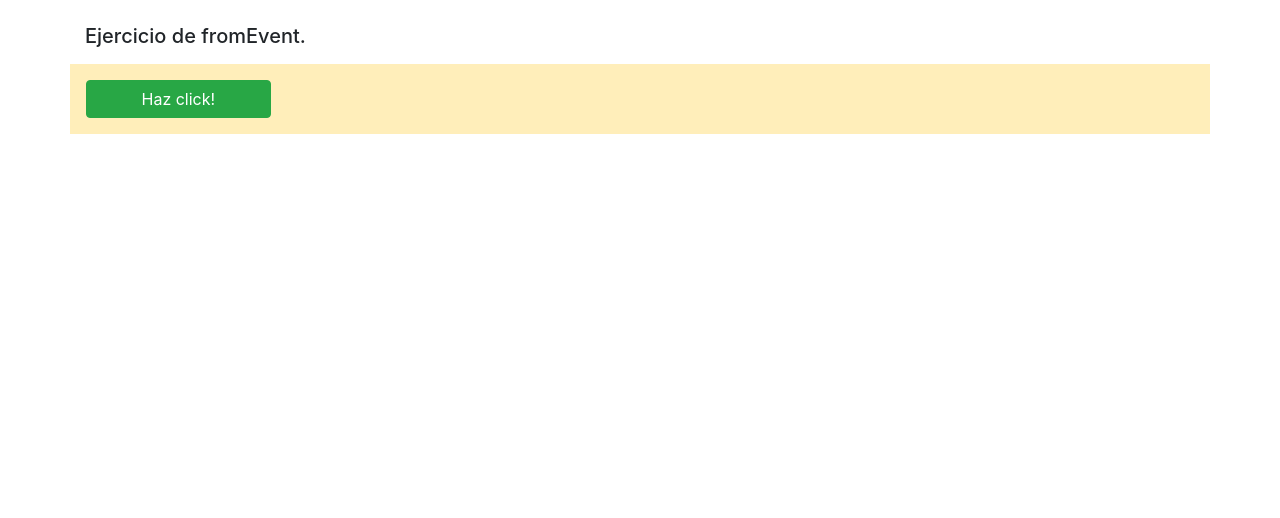
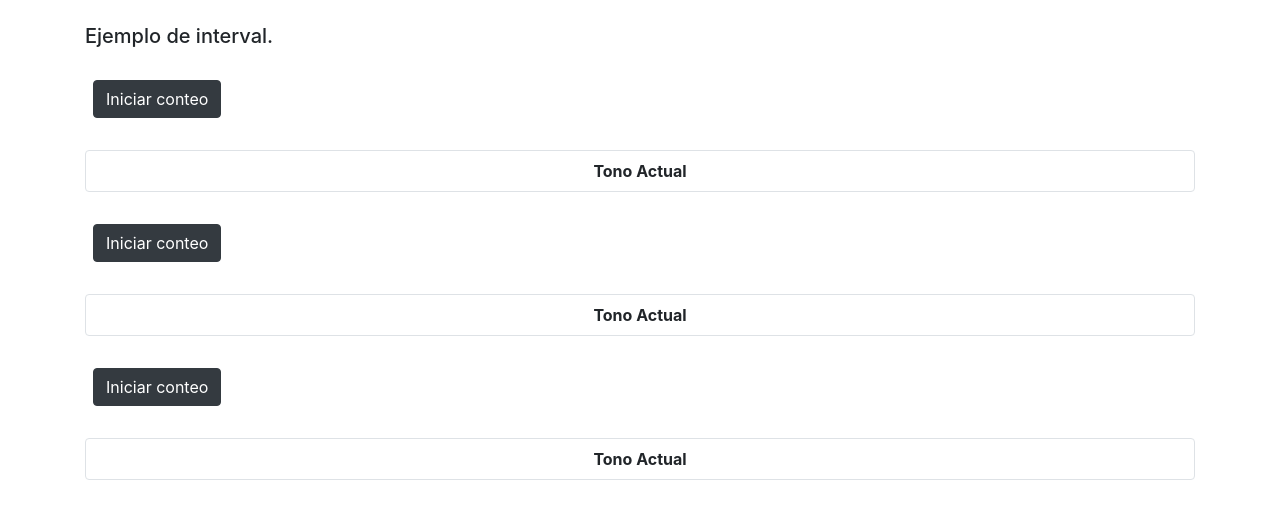
Before and after one commit to qualitrain/cursoAng, an Angular app: page / in a window 1280 px wide. Shown: the top 518 px of the page. Built offline with nearby package versions, Linux system fonts and the light colour scheme.

Commit message:
Ejemplo de pipeline y componente parametrizado

```diff
--- a/src/app/app.component.html
+++ b/src/app/app.component.html
@@ -12,4 +12,10 @@
     <p class="h5 my-3">Ejercicio de fromEvent. </p>
     <app-test-rxjs01></app-test-rxjs01>
   </div>
+  <div class="mt-4">
+    <p class="h5 my-3">Ejemplo de interval. </p>
+    <app-test-interval pausaStr="400"></app-test-interval>
+    <app-test-interval pausaStr="800"></app-test-interval>
+    <app-test-interval></app-test-interval>
+  </div>
 </div>
--- a/src/app/app.component.ts
+++ b/src/app/app.component.ts
@@ -8,7 +8,7 @@ import { Component } from '@angular/core';
 export class AppComponent {
   ejemploObservable:boolean=false;
   ejemploFromEvent:boolean=false;
-  ejercicioFromEvent:boolean=true;
+  ejercicioFromEvent:boolean=false;
 
   title = 'cursoAng';
 }
--- a/src/app/app.module.ts
+++ b/src/app/app.module.ts
@@ -6,13 +6,15 @@ import { AppComponent } from './app.component';
 import { TestObservableComponent } from './test-observable/test-observable.component';
 import { RepasoArreglosComponent } from './repaso-arreglos/repaso-arreglos.component';
 import { TestRxjs01Component } from './test-rxjs01/test-rxjs01.component';
+import { TestIntervalComponent } from './test-interval/test-interval.component';
 
 @NgModule({
   declarations: [
     AppComponent,
     TestObservableComponent,
     RepasoArreglosComponent,
-    TestRxjs01Component
+    TestRxjs01Component,
+    TestIntervalComponent
   ],
   imports: [
     BrowserModule,
--- /dev/null
+++ b/src/app/test-interval/test-interval.component.css
@@ -0,0 +1,3 @@
+.barra{
+    font-weight: bolder;
+ }
--- /dev/null
+++ b/src/app/test-interval/test-interval.component.html
@@ -0,0 +1,7 @@
+<div class="mt-4 p-2">
+    <button class="btn btn-dark" (click)="iniciarConteo()">Iniciar conteo</button>
+</div>
+<div class="mt-4 text-center rounded py-2 border barra"
+     [class]="tonoActual">
+    Tono Actual
+</div>
--- /dev/null
+++ b/src/app/test-interval/test-interval.component.ts
@@ -0,0 +1,52 @@
+import { Component, Input, OnInit } from '@angular/core';
+import { Observable, interval, map, take,tap } from 'rxjs';
+
+@Component({
+  selector: 'app-test-interval',
+  templateUrl: './test-interval.component.html',
+  styleUrls: ['./test-interval.component.css']
+})
+export class TestIntervalComponent implements OnInit{
+  @Input()
+  pausaStr:string | undefined;
+
+  pausa:number=1500;
+  tonos:string[] =      ["light", "primary", "secondary", "success", "danger", "warning", "info", "dark"];
+  tonosTexto:string[] = ["dark",  "light",   "light",     "light",   "light",  "dark", "light", "light"];
+  tonoActual:string="";
+  obsInterval10$:Observable<any> | undefined;
+
+  constructor(){}
+
+  ngOnInit(): void {
+    if(this.pausaStr){
+      this.pausa = Number.parseInt(this.pausaStr);
+    }
+    /* // Considera solamente el color de fondo
+    this.obsInterval10$ = interval(this.pausa).pipe(
+      map( num => num % this.tonos.length),
+      tap( num => console.log("indice=" + num)),
+      map( idx => this.tonos[idx] ),
+      map( tono => "bg-" + tono ),
+      tap( clase => console.log(clase)),
+      take(30)
+    )
+    */
+    // Considera tanto color de fondo cómo color de texto
+    this.obsInterval10$ = interval(this.pausa).pipe(
+      map( num => num % this.tonos.length),
+      tap( num => console.log("indice=" + num)),
+      map( idx => "bg-" + this.tonos[idx] + " text-" + this.tonosTexto[idx]),
+      tap( clase => console.log(clase)),
+      take(30)
+    )
+  }
+
+
+
+  iniciarConteo(){
+      this.obsInterval10$!
+        .subscribe(claseI => this.tonoActual = claseI);
+  }
+
+}
```
Also changed, not shown: 1 other file (tests, documents, lock files or other folders).
